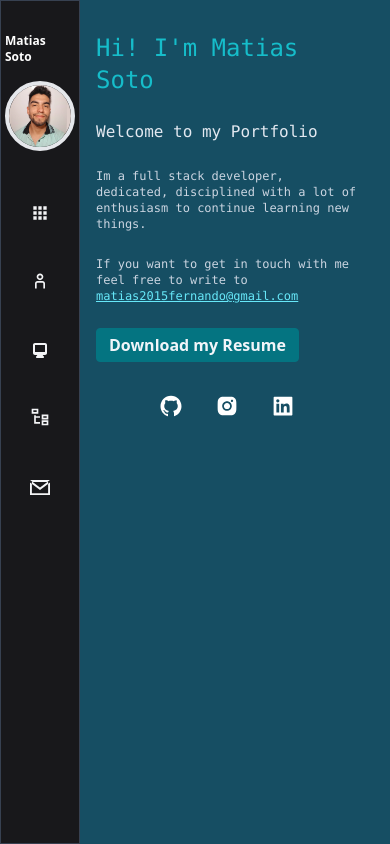
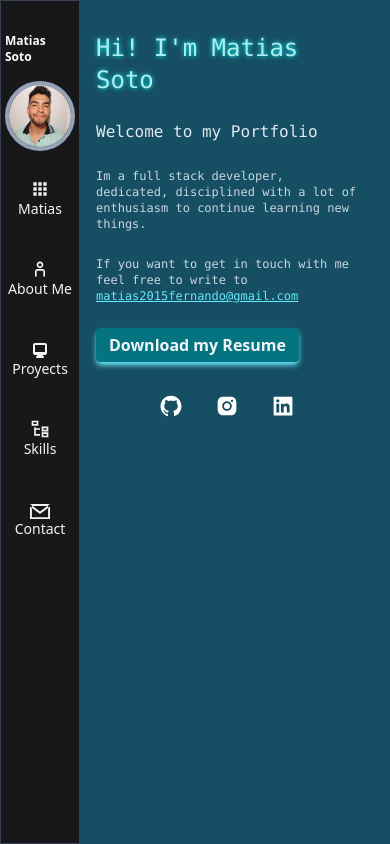
Before and after one commit to MatiasSoto21/Portfolio, a Next.js app in the folder myportfolio/: page / in a window 390 px wide. Built offline with nearby package versions, Linux system fonts and the light colour scheme.

Commit message:
framer motion start

```diff
--- a/myportfolio/package.json
+++ b/myportfolio/package.json
@@ -13,6 +13,7 @@
     "daisyui": "^2.51.5",
     "flowbite": "^1.6.4",
     "flowbite-react": "^0.4.2",
+    "framer-motion": "^10.9.2",
     "next": "13.2.4",
     "react": "18.2.0",
     "react-dom": "18.2.0",
--- a/myportfolio/pages/Aboutme.jsx
+++ b/myportfolio/pages/Aboutme.jsx
@@ -2,7 +2,7 @@ import React from 'react'
 import Sidebar from './components/Sidebar'
 import Head from 'next/head'
 import Image from 'next/image'
-import smitelan from '../public/smitelan.png'
+import styles from './modulecss/Index.module.css'
 import folk1 from '../public/folk1.png'
 import folk2 from '../public/folk2.png'
 import smite from '../public/smite.png'
@@ -15,6 +15,7 @@ const Aboutme = () => {
     return (
         <div className="bg-cyan-900 flex flex-col min-h-screen">
             <Head>
+                <link rel="shortcut icon" href="https://i.postimg.cc/6Q7C5GDp/MS-1.png" />
                 <title>Matias Soto Portfolio</title>
             </Head>
             <Sidebar></Sidebar>
@@ -22,7 +23,7 @@ const Aboutme = () => {
             <div className='ml-20 text-white mt-8 md:ml-48 lg:ml-72'>
                 <div className='flex flex-row justify-center'>
 
-                    <h1 className='font-mono text-lg md:text-4xl lg:text-6xl'>About Me 🧉</h1> <Image priority className='w-[35px] h-[25px] md:w-[50px] md:h-[40px] lg:w-[80px] lg:h-[60px]' src={arg} alt="ArgFlag" width={100} /> <p className='font-mono mt-1 text-base md:text-2xl lg:text-4xl lg:mt-4'>⭐</p> <p className='font-mono text-xl md:text-4xl lg:text-6xl'>⭐</p> <p className='font-mono mt-1 text-base md:text-2xl lg:text-4xl lg:mt-4'>⭐</p>
+                    <h1 id={styles.title} className='font-mono text-teal-200 text-lg md:text-4xl lg:text-6xl'>About Me</h1> <span className='font-mono   text-lg md:text-4xl lg:text-6xl'>🧉</span><Image priority className='w-[35px] h-[25px] md:w-[50px] md:h-[40px] lg:w-[80px] lg:h-[60px]' src={arg} alt="ArgFlag" width={100} /> <p className='font-mono mt-1 text-base md:text-2xl lg:text-4xl lg:mt-4'>⭐</p> <p className='font-mono text-xl md:text-4xl lg:text-6xl'>⭐</p> <p className='font-mono mt-1 text-base md:text-2xl lg:text-4xl lg:mt-4'>⭐</p>
                 </div>
                 <p className='font-mono mt-4 text-xs font-medium text-center px-5 md:text-base lg:text-lg lg:mt-10 max-w-5xl mx-auto'>I'm from Argentina and I'm 22 years old, At the beginning of 2022 I decided to start my path to become a Web Developer. While and before that, I spent a lot of time being a professional smite player and dancing as a hobby. Here I leave you some images as a fun fact about me.</p>
             </div>
@@ -55,7 +56,7 @@ const Aboutme = () => {
                         <Image priority src={folk1} alt="Pic4" className="w-full h-64 rounded-2xl md:h-96 lg:h-4/5" />
                         <div className="absolute flex justify-between transform -translate-y-1/2 left-5 right-5 top-1/2">
                             <a href="#slide3" className="btn btn-xs btn-circle md:btn-sm lg:btn-md">❮</a>
-                        <a href="#slide5" className="btn btn-xs btn-circle md:btn-sm lg:btn-md">❯</a>
+                            <a href="#slide1" className="btn btn-xs btn-circle md:btn-sm lg:btn-md">❯</a>
                         </div>
                     </div>
                     {/*                 <div id="slide5" className="carousel-item relative w-full h-64 flex justify-center md:h-96 lg:h-full">
--- a/myportfolio/pages/Contact.jsx
+++ b/myportfolio/pages/Contact.jsx
@@ -55,6 +55,7 @@ const Contact = () => {
   return (
     <div className='bg-cyan-900 flex flex-col min-h-screen'>
       <Head>
+        <link rel="shortcut icon" href="https://i.postimg.cc/6Q7C5GDp/MS-1.png" />
         <title>Matias Soto Portfolio</title>
       </Head>
       <Sidebar></Sidebar>
--- a/myportfolio/pages/components/Sidebar.jsx
+++ b/myportfolio/pages/components/Sidebar.jsx
@@ -13,14 +13,14 @@ const Sidebar = () => {
                         <img
                             src="Mati.png"
                             alt="ProfilePic"
-                            className="mx-auto w-30 h-30 rounded-full border-4 md:border-8 lg:border-8 border-white-400"
+                            className="mx-auto w-30 h-30 rounded-full border-4 md:border-8 lg:border-8 border-slate-400"
                         />
                     </div>
                 </div>
-                <div className="mt-5 mb-4 md:mt-8 lg:mt-10">
+                <div className=" mb-4 md:mt-8 lg:mt-10">
                     <ul className="md:ml-2 lg:ml-4">
                         <Link href="/">
-                            <li className="mb-2 py-4 my-4 text-gray-100 flex flex-row justify-center md:justify-start lg:justify-start  border-gray-300 hover:text-black   hover:bg-gray-300  hover:font-bold  rounded-lg md:px-4 lg:px-4">
+                            <li className="mb-2 py-3 my-4 text-gray-100 flex flex-col justify-center items-center md:flex-row lg:flex-row md:justify-start lg:justify-start  border-gray-300 hover:text-black   hover:bg-gray-300  hover:font-bold  rounded-lg md:px-4 lg:px-4 md:py-4 lg:py-4">
                                 <span>
                                     <svg className="fill-current h-5 w-5 " viewBox="0 0 24 24">
                                         <path
@@ -30,11 +30,11 @@ const Sidebar = () => {
                                         ></path>
                                     </svg>
                                 </span>
-                                <span className="ml-2 text-sm hidden md:block lg:block lg:text-base">Matias</span>
+                                <span className="text-sm md:ml-2 lg:ml-2 md:block lg:block lg:text-base">Matias</span>
                             </li>
                         </Link>
                         <Link href="/Aboutme">
-                            <li className="mb-2 py-4 my-4 text-gray-100 flex flex-row justify-center md:justify-start lg:justify-start border-gray-300 hover:text-black   hover:bg-gray-300  hover:font-bold  rounded-lg md:px-4 lg:px-4">
+                            <li className="mb-2 py-3 my-4 text-gray-100 flex flex-col justify-center items-center md:flex-row lg:flex-row md:justify-start lg:justify-start border-gray-300 hover:text-black   hover:bg-gray-300  hover:font-bold  rounded-lg md:px-4 lg:px-4 md:py-4 lg:py-4">
                                 <span>
                                     <svg
                                         className="fill-current h-5 w-5 "
@@ -55,11 +55,11 @@ const Sidebar = () => {
                                     </svg>
                                 </span>
 
-                                <span className="ml-2 text-sm lg:text-base hidden md:block lg:block">About Me</span>
+                                <span className="text-sm md:ml-2 lg:ml-2 lg:text-base md:block lg:block">About Me</span>
                             </li>
                         </Link>
                         <Link href="/Proyects">
-                            <li className="mb-2 py-4 my-4 text-gray-100 flex flex-row justify-center md:justify-start lg:justify-start  border-gray-300 hover:text-black   hover:bg-gray-300  hover:font-bold  rounded-lg md:px-4 lg:px-4">
+                            <li className="mb-2 py-3 my-4 text-gray-100 flex flex-col justify-center items-center md:flex-row lg:flex-row md:justify-start lg:justify-start  border-gray-300 hover:text-black   hover:bg-gray-300  hover:font-bold  rounded-lg md:px-4 lg:px-4 md:py-4 lg:py-4">
                                 <span>
                                     <svg className="fill-current h-5 w-5 " viewBox="0 0 20 18">
                                         <path
@@ -69,7 +69,7 @@ const Sidebar = () => {
                                     </svg>
                                 </span>
 
-                                <span className="ml-2 text-sm lg:text-base hidden md:block lg:block">Proyects</span>
+                                <span className="text-sm md:ml-2 lg:ml-2 lg:text-base md:block lg:block">Proyects</span>
                             </li>
                         </Link>
 {/*                         <Link href="/Education">
@@ -85,7 +85,7 @@ const Sidebar = () => {
                             </li>
                         </Link> */}
                         <Link href="/Skills">
-                            <li className="py-4 my-4 text-gray-100 flex flex-row justify-center md:justify-start lg:justify-start border-gray-300 hover:text-black   hover:bg-gray-300  hover:font-bold  rounded-lg md:px-4 lg:px-4 lg:mb-2">
+                            <li className="py-3 my-4 text-gray-100 flex flex-col justify-center items-center md:flex-row lg:flex-row md:justify-start lg:justify-start border-gray-300 hover:text-black   hover:bg-gray-300  hover:font-bold  rounded-lg md:px-4 lg:px-4 lg:mb-2 md:py-4 lg:py-4">
                                 <span>
                                     <svg className="fill-current h-5 w-5 " viewBox="0 0 24 24">
                                         <path
@@ -95,11 +95,11 @@ const Sidebar = () => {
                                         ></path>
                                     </svg>
                                 </span>
-                                <span className="ml-2 text-sm lg:text-base hidden md:block lg:block">Skills</span>
+                                <span className="text-sm md:ml-2 lg:ml-2 lg:text-base md:block lg:block">Skills</span>
                             </li>
                         </Link>
                         <Link href="/Contact">
-                            <li className="py-4 my-4 text-gray-100 flex flex-row justify-center md:justify-start lg:justify-start border-gray-300 hover:text-black   hover:bg-gray-300  hover:font-bold  rounded-lg md:px-4 lg:px-4 lg:mb-2">
+                            <li className="py-3 my-4 text-gray-100 flex flex-col justify-center items-center md:flex-row lg:flex-row md:justify-start lg:justify-start border-gray-300 hover:text-black   hover:bg-gray-300  hover:font-bold  rounded-lg md:px-4 lg:px-4 lg:mb-2 md:py-4 lg:py-4">
                                 <span>
                                     <svg
                                         className="fill-current h-5 w-5 "
@@ -115,7 +115,7 @@ const Sidebar = () => {
                                         />
                                     </svg>
                                 </span>
-                                <span className="ml-2 text-sm lg:text-base hidden md:block lg:block">Contact</span>
+                                <span className="text-sm md:ml-2 lg:ml-2 lg:text-base md:block lg:block">Contact</span>
                             </li>
                         </Link>
                     </ul>
--- a/myportfolio/pages/index.js
+++ b/myportfolio/pages/index.js
@@ -1,10 +1,9 @@
 import Head from 'next/head'
-import Image from 'next/image'
 import { Inter } from 'next/font/google'
-import styles from '@/styles/Home.module.css'
-import Link from 'next/link'
 import Sidebar from './components/Sidebar'
 import { AiFillGithub, AiFillLinkedin, AiFillInstagram } from "react-icons/ai";
+import styles from './modulecss/Index.module.css'
+import { motion } from "framer-motion"
 
 const inter = Inter({ subsets: ['latin'] })
 
@@ -13,27 +12,37 @@ export default function Home() {
     <div className="bg-cyan-900 flex flex-row min-h-screen">
       <Head>
         <title>Matias Soto Portfolio</title>
+        <link rel="shortcut icon" href="https://i.postimg.cc/6Q7C5GDp/MS-1.png" />
       </Head>
       <Sidebar></Sidebar>
-      <div className="flex flex-col ml-24 mx-8 mt-8 md:ml-52 md:mt-20 lg:ml-72 lg:mt-40">
-        <h1 className="text-teal-400 font-mono text-2xl md:text-4xl lg:text-7xl">Hi! I'm Matias Soto</h1>
+      <div className="flex flex-col ml-24 mx-8 mt-8 md:ml-52 md:mt-20 lg:ml-80 lg:mt-40">
+        <motion.h1 id={styles.title} className="drop-shadow-xs text-teal-200 font-mono text-2xl md:text-4xl lg:text-7xl"
+          initial={{ x: '100vw' }}
+          animate={{ x: 0 }}
+        >Hi! I'm Matias Soto</motion.h1>
         <br></br>
+        <motion.div initial={{ scale:0, opacity: 0 }} animate={{ scale: 1, opacity: 1}} transition={{ duration: 1 }}>
           <p className="text-slate-200 font-mono text-base md:text-xl lg:text-2xl">Welcome to my Portfolio</p>
           <br></br>
           <p className="text-slate-300 font-mono text-xs md:text-lg lg:text-lg">Im a full stack developer, dedicated, disciplined with a lot of enthusiasm to continue learning new things.</p>
           <br></br>
           {/* <div className='flex'> */}
           <p className="text-slate-300 font-mono text-xs md:text-lg lg:text-lg">If you want to get in touch with me feel free to write to <span className='underline text-cyan-300 font-mono text-xs md:text-lg lg:text-lg'>matias2015fernando@gmail.com</span></p>
+        </motion.div>
         {/* </div> */}
-        <div>
+        <motion.div
+          initial={{ y: '100vh' }}
+          animate={{ y: 0 }}
+          transition={{ delay: 0.7, type: 'spring', stiffness: 30 }}
+        >
           <a rel="noreferrer" href='https://drive.google.com/file/d/1A-DDe6IexPJcAXxEkluhBXoraIgUe_pC/view' target="_blank">
             <button
-            className="mt-6 py-1 px-3 md:py-2 md:px-4 lg:py-2 lg:px-4 bg-teal-600 text-slate-100 font-semibold border border-teal-600 rounded hover:bg-cyan-600 hover:text-white hover:border-transparent transition ease-in duration-200 transform hover:-translate-y-1 active:translate-y-0"
+              className=" drop-shadow-md shadow-md shadow-cyan-300 mt-6 py-1 px-3 md:py-2 md:px-4 lg:py-2 lg:px-4 bg-teal-600 text-slate-100 font-semibold border border-teal-600 rounded hover:bg-cyan-600 hover:text-white hover:border-transparent transition ease-in duration-200 transform hover:-translate-y-1 active:translate-y-0"
             >
               Download my Resume
             </button>
           </a>
-        </div>
+        </motion.div>
 
 
         <div className='text-xl flex justify-center gap-8 my-8 text-white'>
--- /dev/null
+++ b/myportfolio/pages/modulecss/Index.module.css
@@ -0,0 +1,3 @@
+#title{
+    text-shadow: 0px 0px 5px #00FFFF;
+}
--- a/myportfolio/pages/modulecss/Skills.module.css
+++ /dev/null
@@ -1,6 +0,0 @@
-#title{
-    width: 100%;
-    margin-left: auto;
-    margin-right: auto;
-
-}
```
Also changed, not shown: myportfolio/pages/Proyects.jsx (+5 -2 lines), myportfolio/pages/Skills.jsx (+23 -16 lines), myportfolio/public/MS.png (added), 1 other file (tests, documents, lock files or other folders). Lines whose indentation alone changed are shown as unchanged.
